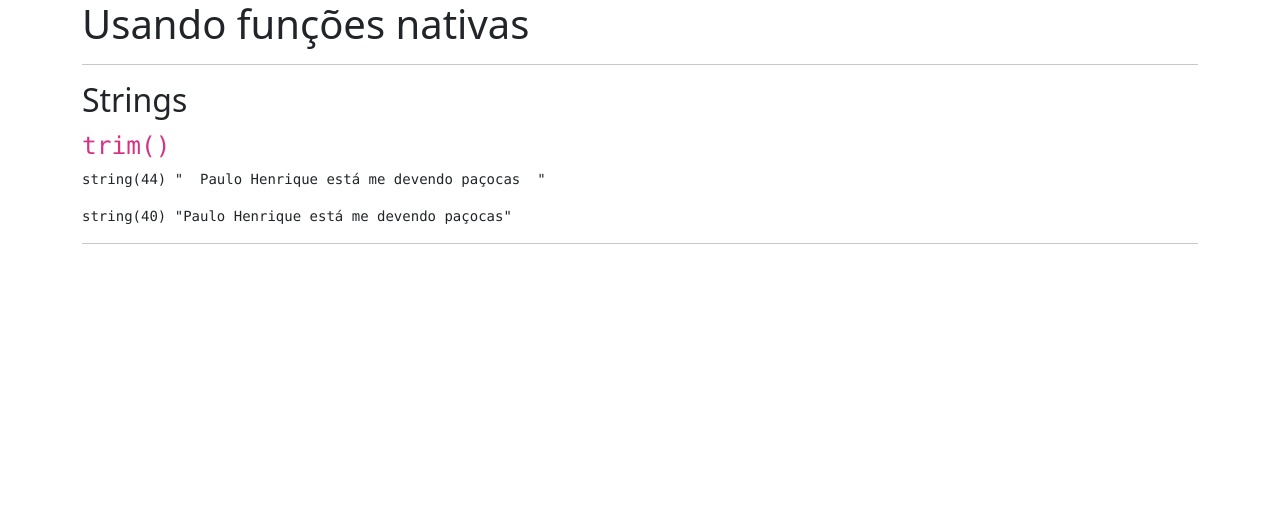
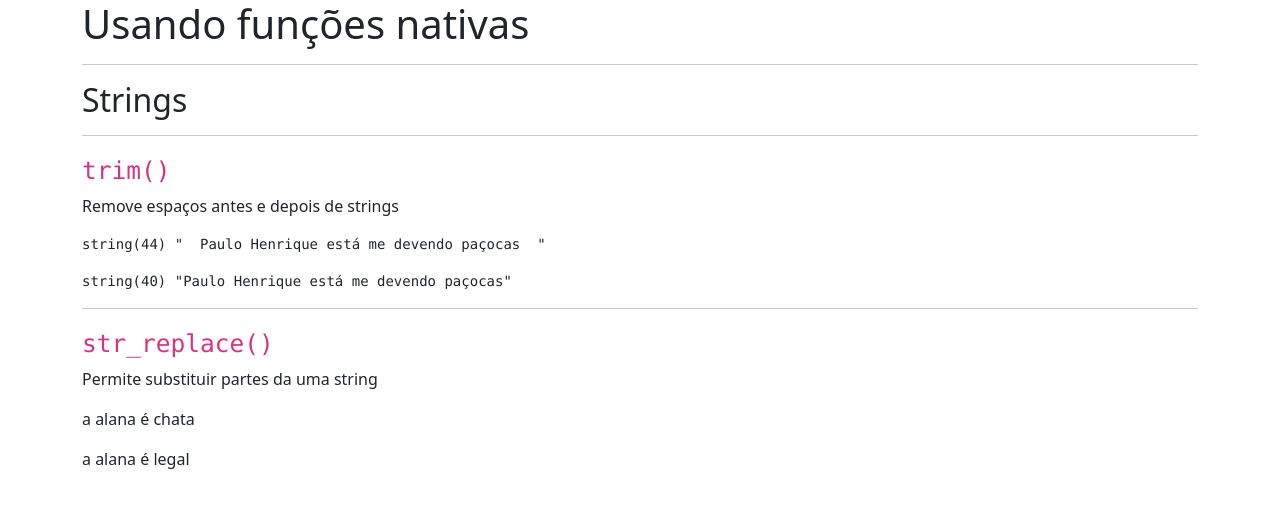
Before and after one commit to mourjulia/aulasphp, a PHP site: page /09-funcoes-natives.php in a window 1280 px wide. Shown: the top 508 px of the page. Run offline with PHP 8.4, Linux system fonts and the light colour scheme.

Commit message:
Função narrativa
str_replace

```diff
--- a/09-funcoes-natives.php
+++ b/09-funcoes-natives.php
@@ -15,15 +15,32 @@
         <hr>
 
         <h2>Strings</h2>
+        <hr>
         <h3><code>trim()</code></h3>
+        <p>Remove espaços antes e depois de strings</p>
         <?php
         $texto = "  Paulo Henrique está me devendo paçocas  ";
         $textoSemEspaco = trim($texto);
         ?>
 
-        <pre><?=var_dump($texto)?></pre>
-        <pre><?=var_dump($textoSemEspaco)?></pre>
+        <pre><?= var_dump($texto) ?></pre>
+        <pre><?= var_dump($textoSemEspaco) ?></pre>
         <hr>
+
+        <h3><code>str_replace()</code></h3>
+        <p>Permite substituir partes da uma string</p>
+        <?php
+        $fraseFeia = "a alana é chata";
+        $fraseBonitinha = str_replace(
+            ["chata"],
+            ["legal"],
+            $fraseFeia
+        );
+        ?>
+
+        <p><?=$fraseFeia?></p>
+        <p><?=$fraseBonitinha?></p>
+
 
     </div>
 
```
